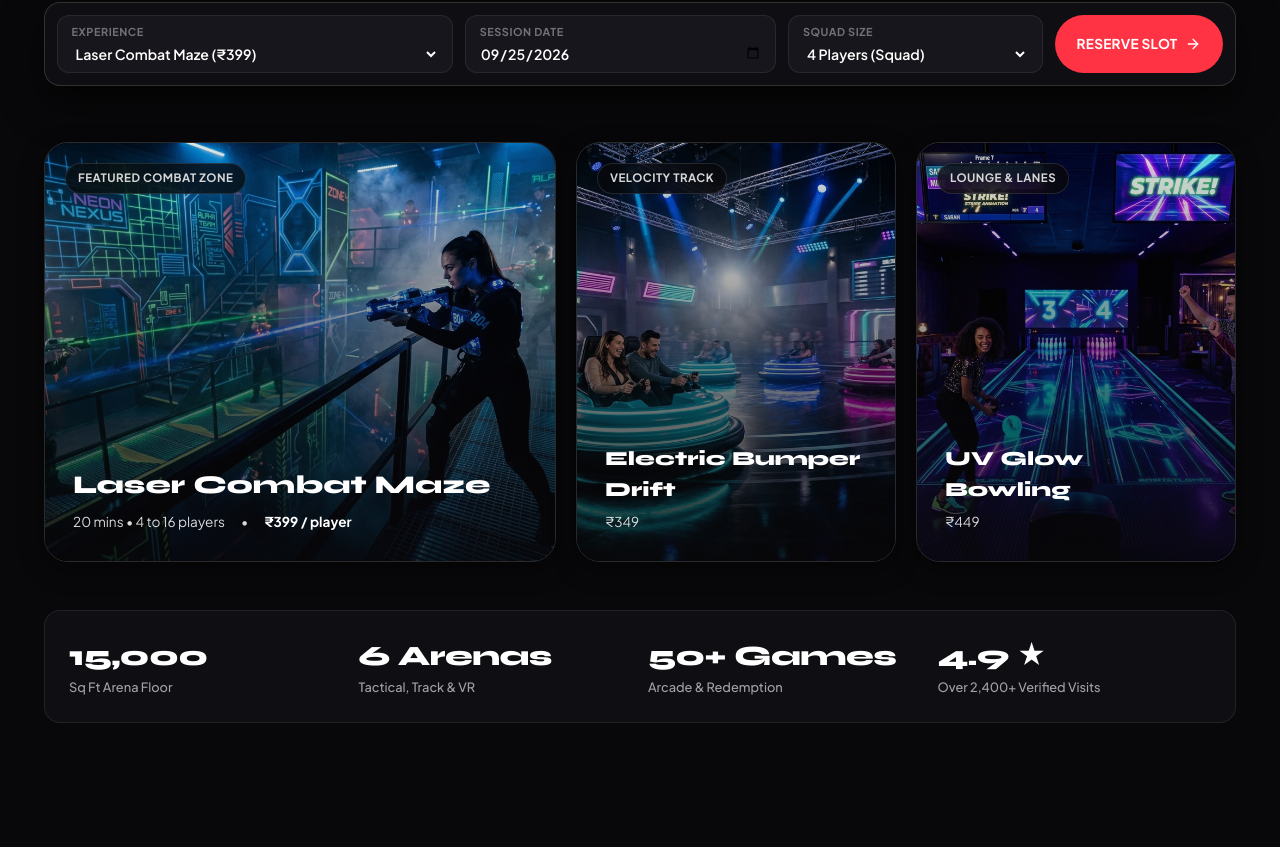
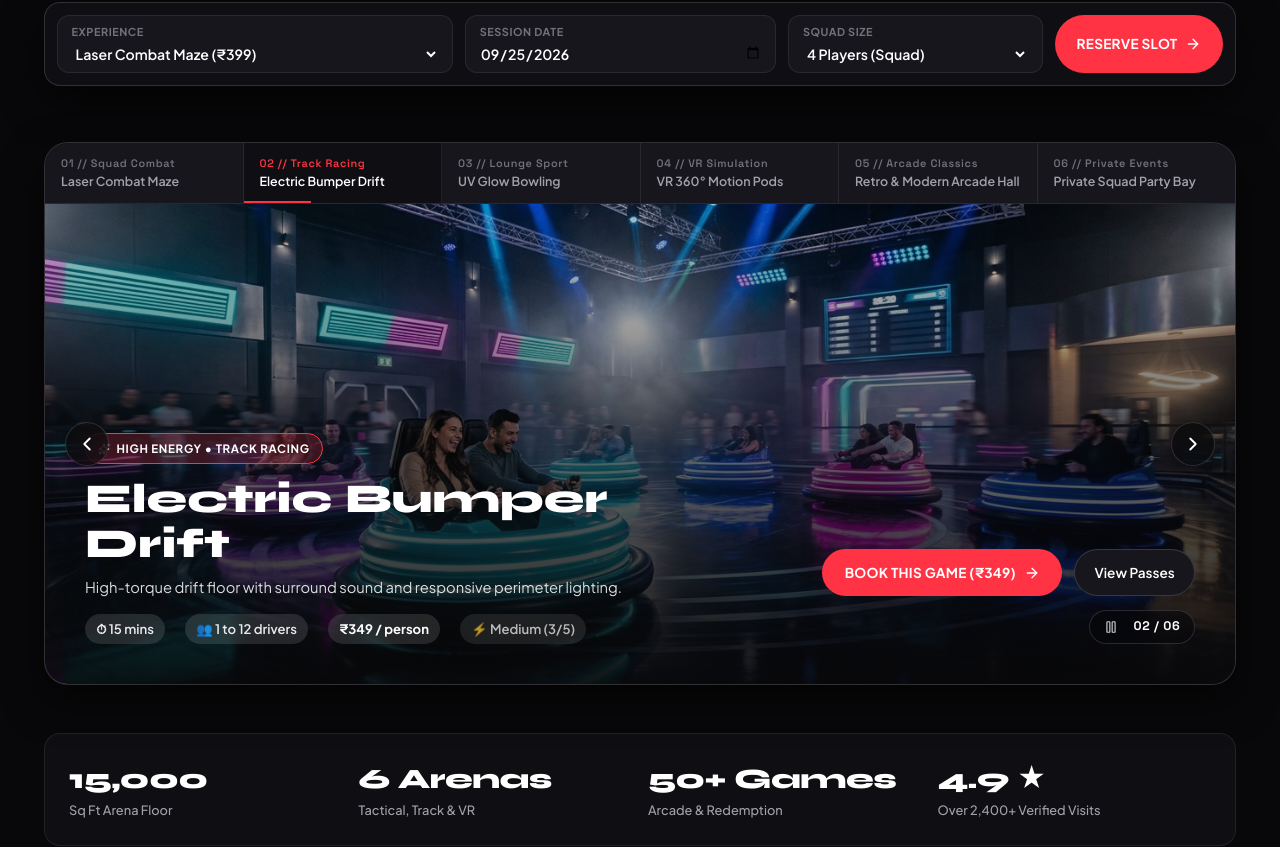
Before and after one commit to Pawan-142/battleship-lite, a React (Vite) app: page / in a window 1280 px wide. Shown: the part 415-1262 px from the top of the page. Built offline with nearby package versions, Linux system fonts and the light colour scheme.

Commit message:
feat(carousel): add interactive cinematic carousel to hero page

```diff
--- a/src/components/Hero.jsx
+++ b/src/components/Hero.jsx
@@ -1,14 +1,56 @@
-import { useState } from 'react';
-import { ArrowRight, Calendar, Users, Zap } from 'lucide-react';
+import { useState, useEffect, useRef } from 'react';
+import { ArrowRight, ChevronLeft, ChevronRight, Play, Pause, Zap, Sparkles } from 'lucide-react';
 import { GAMES } from '../data/games';
 import { PASSES } from '../data/passes';
 
 export const Hero = ({ onOpenBooking }) => {
+  // Quick Booker Bar State
   const [selectedActivity, setSelectedActivity] = useState('laser-combat');
   const [selectedSquadSize, setSelectedSquadSize] = useState('4');
   const [selectedDate, setSelectedDate] = useState(() => {
     return new Date().toISOString().split('T')[0];
   });
+
+  // Carousel State
+  const [activeSlide, setActiveSlide] = useState(0);
+  const [isPlaying, setIsPlaying] = useState(true);
+  const touchStartX = useRef(0);
+  const touchEndX = useRef(0);
+
+  // Auto-play interval
+  useEffect(() => {
+    if (!isPlaying) return;
+    const interval = setInterval(() => {
+      setActiveSlide(prev => (prev + 1) % GAMES.length);
+    }, 5000);
+    return () => clearInterval(interval);
+  }, [isPlaying, activeSlide]);
+
+  const handleNextSlide = () => {
+    setActiveSlide(prev => (prev + 1) % GAMES.length);
+  };
+
+  const handlePrevSlide = () => {
+    setActiveSlide(prev => (prev - 1 + GAMES.length) % GAMES.length);
+  };
+
+  // Touch Handlers for Mobile Swipe
+  const handleTouchStart = (e) => {
+    touchStartX.current = e.targetTouches[0].clientX;
+  };
+
+  const handleTouchMove = (e) => {
+    touchEndX.current = e.targetTouches[0].clientX;
+  };
+
+  const handleTouchEnd = () => {
+    if (touchStartX.current - touchEndX.current > 50) {
+      handleNextSlide(); // Swipe left -> next
+    }
+    if (touchStartX.current - touchEndX.current < -50) {
+      handlePrevSlide(); // Swipe right -> prev
+    }
+  };
 
   const handleQuickBook = (e) => {
     e.preventDefault();
@@ -16,6 +58,8 @@ export const Hero = ({ onOpenBooking }) => {
     const pass = PASSES.find(p => p.id === selectedActivity);
     onOpenBooking(game || pass || null);
   };
+
+  const currentSlideGame = GAMES[activeSlide];
 
   return (
     <section id="hero" className="hero-editorial">
@@ -36,7 +80,7 @@ export const Hero = ({ onOpenBooking }) => {
           15,000 sq ft of high-intensity laser combat, electric bumper drift, regulation UV glow bowling, and VR motion simulation in Hyderabad.
         </p>
 
-        {/* Interactive Quick Booker Widget */}
+        {/* Interactive Quick Booker Bar */}
         <form onSubmit={handleQuickBook} className="hero-booker-bar">
           <div className="booker-field">
             <label className="booker-label">Experience</label>
@@ -88,51 +132,129 @@ export const Hero = ({ onOpenBooking }) => {
           </button>
         </form>
 
-        {/* Photo Showcase Reel */}
-        <div className="hero-showcase-grid">
-          {/* Main Featured Photo */}
+        {/* ==========================================================================
+           CINEMATIC HERO CAROUSEL
+           ========================================================================== */}
         <div
-            className="showcase-featured-tile"
-            onClick={() => onOpenBooking(GAMES[0])}
+          className="hero-carousel-container"
+          onMouseEnter={() => setIsPlaying(false)}
+          onMouseLeave={() => setIsPlaying(true)}
+          onTouchStart={handleTouchStart}
+          onTouchMove={handleTouchMove}
+          onTouchEnd={handleTouchEnd}
         >
-            <img src={GAMES[0].image} alt={GAMES[0].title} />
-            <span className="showcase-badge">Featured Combat Zone</span>
-            <div className="showcase-tile-overlay">
-              <h3 className="showcase-heading">{GAMES[0].title}</h3>
-              <div className="showcase-meta-line">
-                <span>{GAMES[0].duration} • {GAMES[0].players}</span>
-                <span>•</span>
-                <span style={{ fontWeight: 700, color: '#fff' }}>₹{GAMES[0].price} / player</span>
+          {/* Top Slide Tabs Navigation */}
+          <div className="carousel-tabs-bar">
+            {GAMES.map((game, idx) => (
+              <button
+                key={game.id}
+                onClick={() => setActiveSlide(idx)}
+                className={`carousel-tab-btn ${activeSlide === idx ? 'active' : ''}`}
+              >
+                <span className="carousel-tab-num">0{idx + 1} // {game.category}</span>
+                <span>{game.title}</span>
+                {activeSlide === idx && isPlaying && (
+                  <div className="carousel-tab-progress" />
+                )}
+              </button>
+            ))}
           </div>
+
+          {/* Carousel Stage */}
+          <div className="hero-carousel-stage">
+            {/* Background Images for all slides (preloaded & smooth crossfade) */}
+            {GAMES.map((game, idx) => (
+              <img
+                key={game.id}
+                src={game.image}
+                alt={game.title}
+                className={`carousel-slide-bg ${activeSlide === idx ? 'active' : 'inactive'}`}
+              />
+            ))}
+
+            {/* Gradient Dark Overlay */}
+            <div className="carousel-gradient-overlay" />
+
+            {/* Left/Right Floating Navigation Arrows */}
+            <button
+              onClick={handlePrevSlide}
+              className="carousel-nav-btn prev"
+              aria-label="Previous Slide"
+            >
+              <ChevronLeft size={22} />
+            </button>
+
+            <button
+              onClick={handleNextSlide}
+              className="carousel-nav-btn next"
+              aria-label="Next Slide"
+            >
+              <ChevronRight size={22} />
+            </button>
+
+            {/* Active Slide Content */}
+            <div className="carousel-slide-content">
+              <div className="carousel-slide-info">
+                <div className="carousel-slide-badge">
+                  <Sparkles size={12} />
+                  <span>{currentSlideGame.tag} • {currentSlideGame.category}</span>
+                </div>
+
+                <h2 className="carousel-slide-title">
+                  {currentSlideGame.title}
+                </h2>
+
+                <p className="carousel-slide-desc">
+                  {currentSlideGame.shortNote}
+                </p>
+
+                <div className="carousel-slide-meta">
+                  <span className="carousel-meta-pill">⏱ {currentSlideGame.duration}</span>
+                  <span className="carousel-meta-pill">👥 {currentSlideGame.players}</span>
+                  <span className="carousel-meta-pill" style={{ color: '#fff', fontWeight: 700 }}>
+                    ₹{currentSlideGame.price} / person
+                  </span>
+                  <span className="carousel-meta-pill" style={{ opacity: 0.8 }}>
+                    ⚡ {currentSlideGame.intensity}
+                  </span>
                 </div>
               </div>
 
-          {/* Side Tile 1 */}
-          <div
-            className="showcase-side-tile"
-            onClick={() => onOpenBooking(GAMES[1])}
+              {/* Action Buttons & Slide Counter */}
+              <div style={{ display: 'flex', flexDirection: 'column', gap: '0.85rem', alignItems: 'flex-end' }}>
+                <div style={{ display: 'flex', gap: '0.75rem' }}>
+                  <button
+                    onClick={() => onOpenBooking(currentSlideGame)}
+                    className="btn-red"
+                    style={{ padding: '0.75rem 1.4rem' }}
                   >
-            <img src={GAMES[1].image} alt={GAMES[1].title} />
-            <span className="showcase-badge">Velocity Track</span>
-            <div className="showcase-tile-overlay">
-              <h3 className="showcase-heading" style={{ fontSize: '1.25rem' }}>{GAMES[1].title}</h3>
-              <div className="showcase-meta-line">
-                <span>₹{GAMES[1].price}</span>
-              </div>
-            </div>
+                    <span>Book This Game (₹{currentSlideGame.price})</span>
+                    <ArrowRight size={16} />
+                  </button>
+
+                  <a
+                    href="#passes"
+                    className="btn-secondary"
+                    style={{ padding: '0.75rem 1.2rem' }}
+                  >
+                    View Passes
+                  </a>
                 </div>
 
-          {/* Side Tile 2 */}
-          <div
-            className="showcase-side-tile"
-            onClick={() => onOpenBooking(GAMES[2])}
+                {/* Bottom Status & Pause/Play Control */}
+                <div className="carousel-controls-bottom">
+                  <button
+                    onClick={() => setIsPlaying(prev => !prev)}
+                    className="carousel-play-toggle"
+                    title={isPlaying ? 'Pause Autoplay' : 'Resume Autoplay'}
+                    aria-label="Play / Pause Carousel"
                   >
-            <img src={GAMES[2].image} alt={GAMES[2].title} />
-            <span className="showcase-badge">Lounge & Lanes</span>
-            <div className="showcase-tile-overlay">
-              <h3 className="showcase-heading" style={{ fontSize: '1.25rem' }}>{GAMES[2].title}</h3>
-              <div className="showcase-meta-line">
-                <span>₹{GAMES[2].price}</span>
+                    {isPlaying ? <Pause size={14} /> : <Play size={14} />}
+                  </button>
+                  <span className="carousel-counter-text">
+                    0{activeSlide + 1} / 0{GAMES.length}
+                  </span>
+                </div>
               </div>
             </div>
           </div>
--- a/src/index.css
+++ b/src/index.css
@@ -448,121 +448,294 @@ img {
   color: var(--text-primary);
 }
 
-/* Hero Visual Showcase Reel */
-.hero-showcase-grid {
-  display: grid;
-  grid-template-columns: 1.6fr 1fr 1fr;
-  gap: 1.25rem;
-  margin-top: 1rem;
+/* ==========================================================================
+   CINEMATIC HERO CAROUSEL
+   ========================================================================== */
+.hero-carousel-container {
+  position: relative;
+  width: 100%;
+  border-radius: var(--radius-xl);
+  overflow: hidden;
+  border: 1px solid var(--border-medium);
+  background: var(--bg-secondary);
+  box-shadow: var(--shadow-lg);
+  margin-top: 1.5rem;
 }
 
-@media (max-width: 900px) {
-  .hero-showcase-grid {
-    grid-template-columns: 1fr;
+/* Slide Tabs Bar at top of carousel */
+.carousel-tabs-bar {
+  display: flex;
+  overflow-x: auto;
+  scrollbar-width: none;
+  background: var(--bg-tertiary);
+  border-bottom: 1px solid var(--border-subtle);
+}
+
+.carousel-tabs-bar::-webkit-scrollbar {
+  display: none;
+}
+
+.carousel-tab-btn {
+  flex: 1;
+  min-width: 140px;
+  display: flex;
+  flex-direction: column;
+  padding: 0.85rem 1rem;
+  font-size: 0.78rem;
+  font-weight: 600;
+  color: var(--text-secondary);
+  border-right: 1px solid var(--border-subtle);
+  background: transparent;
+  text-align: left;
+  position: relative;
+  transition: all var(--transition-fast);
+  cursor: pointer;
+}
+
+.carousel-tab-btn:last-child {
+  border-right: none;
+}
+
+.carousel-tab-btn:hover {
+  background: var(--bg-elevated);
+  color: var(--text-primary);
+}
+
+.carousel-tab-btn.active {
+  background: var(--bg-secondary);
+  color: var(--text-primary);
+}
+
+.carousel-tab-num {
+  font-family: var(--font-heading);
+  font-size: 0.68rem;
+  letter-spacing: 0.06em;
+  color: var(--text-tertiary);
+  margin-bottom: 0.2rem;
+}
+
+.carousel-tab-btn.active .carousel-tab-num {
+  color: var(--accent-red);
+}
+
+/* Active Tab Progress Bar */
+.carousel-tab-progress {
+  position: absolute;
+  bottom: 0;
+  left: 0;
+  height: 2px;
+  background: var(--accent-red);
+  width: 0%;
+}
+
+.carousel-tab-btn.active .carousel-tab-progress {
+  animation: tabProgress 5s linear infinite;
+}
+
+@keyframes tabProgress {
+  0% { width: 0%; }
+  100% { width: 100%; }
+}
+
+/* Main Slide Stage */
+.hero-carousel-stage {
+  position: relative;
+  height: 480px;
+  overflow: hidden;
+  display: flex;
+  align-items: flex-end;
+}
+
+@media (max-width: 768px) {
+  .hero-carousel-stage {
+    height: 420px;
   }
 }
 
-.showcase-featured-tile {
-  position: relative;
-  height: 420px;
-  border-radius: var(--radius-xl);
-  overflow: hidden;
-  border: 1px solid var(--border-medium);
-  cursor: pointer;
-  box-shadow: var(--shadow-md);
-  transition: transform var(--transition-normal), border-color var(--transition-normal);
-}
-
-.showcase-featured-tile:hover {
-  transform: translateY(-2px);
-  border-color: var(--border-strong);
-}
-
-.showcase-featured-tile img {
+.carousel-slide-bg {
+  position: absolute;
+  inset: 0;
   width: 100%;
   height: 100%;
   object-fit: cover;
-  transition: transform var(--transition-slow);
+  transition: opacity 600ms cubic-bezier(0.16, 1, 0.3, 1), transform 1200ms cubic-bezier(0.16, 1, 0.3, 1);
+  transform: scale(1.04);
 }
 
-.showcase-featured-tile:hover img {
-  transform: scale(1.03);
+.carousel-slide-bg.active {
+  opacity: 1;
+  transform: scale(1);
 }
 
-.showcase-tile-overlay {
+.carousel-slide-bg.inactive {
+  opacity: 0;
+  pointer-events: none;
+}
+
+.carousel-gradient-overlay {
   position: absolute;
   inset: 0;
-  background: linear-gradient(180deg, rgba(8,8,10,0.1) 0%, rgba(8,8,10,0.85) 100%);
-  display: flex;
-  flex-direction: column;
-  justify-content: flex-end;
-  padding: 1.75rem;
+  background: linear-gradient(
+    0deg,
+    rgba(8, 8, 10, 0.95) 0%,
+    rgba(8, 8, 10, 0.6) 50%,
+    rgba(8, 8, 10, 0.2) 100%
+  );
+  z-index: 2;
 }
 
-.showcase-badge {
-  position: absolute;
-  top: 1.25rem;
-  left: 1.25rem;
+[data-theme="light"] .carousel-gradient-overlay {
+  background: linear-gradient(
+    0deg,
+    rgba(8, 8, 10, 0.92) 0%,
+    rgba(8, 8, 10, 0.5) 50%,
+    rgba(8, 8, 10, 0.2) 100%
+  );
+}
+
+/* Slide Content Container */
+.carousel-slide-content {
+  position: relative;
+  z-index: 3;
+  width: 100%;
+  padding: 2.5rem;
+  display: flex;
+  justify-content: space-between;
+  align-items: flex-end;
+  gap: 2rem;
+  flex-wrap: wrap;
+}
+
+@media (max-width: 768px) {
+  .carousel-slide-content {
+    padding: 1.5rem;
+    gap: 1.25rem;
+  }
+}
+
+.carousel-slide-info {
+  max-width: 600px;
+}
+
+.carousel-slide-badge {
+  display: inline-flex;
+  align-items: center;
+  gap: 0.4rem;
   padding: 0.35rem 0.75rem;
-  background: rgba(8, 8, 10, 0.75);
-  backdrop-filter: blur(10px);
-  border: 1px solid var(--border-medium);
+  background: rgba(255, 51, 68, 0.2);
+  border: 1px solid var(--accent-red);
+  color: #fff;
   border-radius: var(--radius-pill);
   font-size: 0.72rem;
   font-weight: 700;
-  letter-spacing: 0.04em;
   text-transform: uppercase;
-  color: #fff;
+  letter-spacing: 0.06em;
+  margin-bottom: 0.75rem;
 }
 
-.showcase-heading {
+.carousel-slide-title {
   font-family: var(--font-display);
-  font-size: 1.6rem;
+  font-size: clamp(1.8rem, 3.2vw, 2.6rem);
   font-weight: 800;
   color: #ffffff;
-  margin-bottom: 0.4rem;
+  line-height: 1.1;
+  margin-bottom: 0.6rem;
 }
 
-.showcase-meta-line {
+.carousel-slide-desc {
+  font-size: 0.92rem;
+  color: rgba(255, 255, 255, 0.85);
+  line-height: 1.5;
+  margin-bottom: 1rem;
+}
+
+.carousel-slide-meta {
+  display: flex;
+  align-items: center;
+  gap: 1.25rem;
+  font-size: 0.82rem;
+  color: rgba(255, 255, 255, 0.9);
+  flex-wrap: wrap;
+}
+
+.carousel-meta-pill {
+  padding: 0.3rem 0.7rem;
+  background: rgba(255, 255, 255, 0.12);
+  backdrop-filter: blur(10px);
+  border-radius: var(--radius-pill);
+  font-weight: 600;
+}
+
+/* Floating Navigation Controls */
+.carousel-nav-btn {
+  position: absolute;
+  top: 50%;
+  transform: translateY(-50%);
+  z-index: 10;
+  width: 44px;
+  height: 44px;
+  border-radius: 50%;
+  background: rgba(8, 8, 10, 0.65);
+  backdrop-filter: blur(12px);
+  border: 1px solid var(--border-medium);
+  color: #ffffff;
+  display: flex;
+  align-items: center;
+  justify-content: center;
+  transition: all var(--transition-fast);
+  cursor: pointer;
+}
+
+.carousel-nav-btn:hover {
+  background: rgba(8, 8, 10, 0.9);
+  border-color: var(--text-primary);
+  transform: translateY(-50%) scale(1.08);
+}
+
+.carousel-nav-btn.prev {
+  left: 1.25rem;
+}
+
+.carousel-nav-btn.next {
+  right: 1.25rem;
+}
+
+@media (max-width: 640px) {
+  .carousel-nav-btn {
+    display: none;
+  }
+}
+
+/* Slide Indicators & Counter at bottom right */
+.carousel-controls-bottom {
   display: flex;
   align-items: center;
   gap: 1rem;
-  font-size: 0.85rem;
-  color: rgba(255, 255, 255, 0.85);
+  background: rgba(8, 8, 10, 0.6);
+  backdrop-filter: blur(10px);
+  padding: 0.4rem 0.85rem;
+  border-radius: var(--radius-pill);
+  border: 1px solid var(--border-medium);
 }
 
-/* Secondary Tiles */
-.showcase-side-tile {
-  position: relative;
-  height: 420px;
-  border-radius: var(--radius-xl);
-  overflow: hidden;
-  border: 1px solid var(--border-medium);
-  cursor: pointer;
-  box-shadow: var(--shadow-md);
-  transition: transform var(--transition-normal), border-color var(--transition-normal);
+.carousel-counter-text {
+  font-family: var(--font-heading);
+  font-size: 0.78rem;
+  font-weight: 700;
+  color: #ffffff;
+  letter-spacing: 0.05em;
 }
 
-@media (max-width: 900px) {
-  .showcase-side-tile {
-    height: 280px;
-  }
+.carousel-play-toggle {
+  display: flex;
+  align-items: center;
+  justify-content: center;
+  color: rgba(255, 255, 255, 0.8);
+  transition: color var(--transition-fast);
 }
 
-.showcase-side-tile:hover {
-  transform: translateY(-2px);
-  border-color: var(--border-strong);
-}
-
-.showcase-side-tile img {
-  width: 100%;
-  height: 100%;
-  object-fit: cover;
-  transition: transform var(--transition-slow);
-}
-
-.showcase-side-tile:hover img {
-  transform: scale(1.04);
+.carousel-play-toggle:hover {
+  color: #ffffff;
 }
 
 /* Venue Stat Bar */
```
Lines whose indentation alone changed are shown as unchanged.
